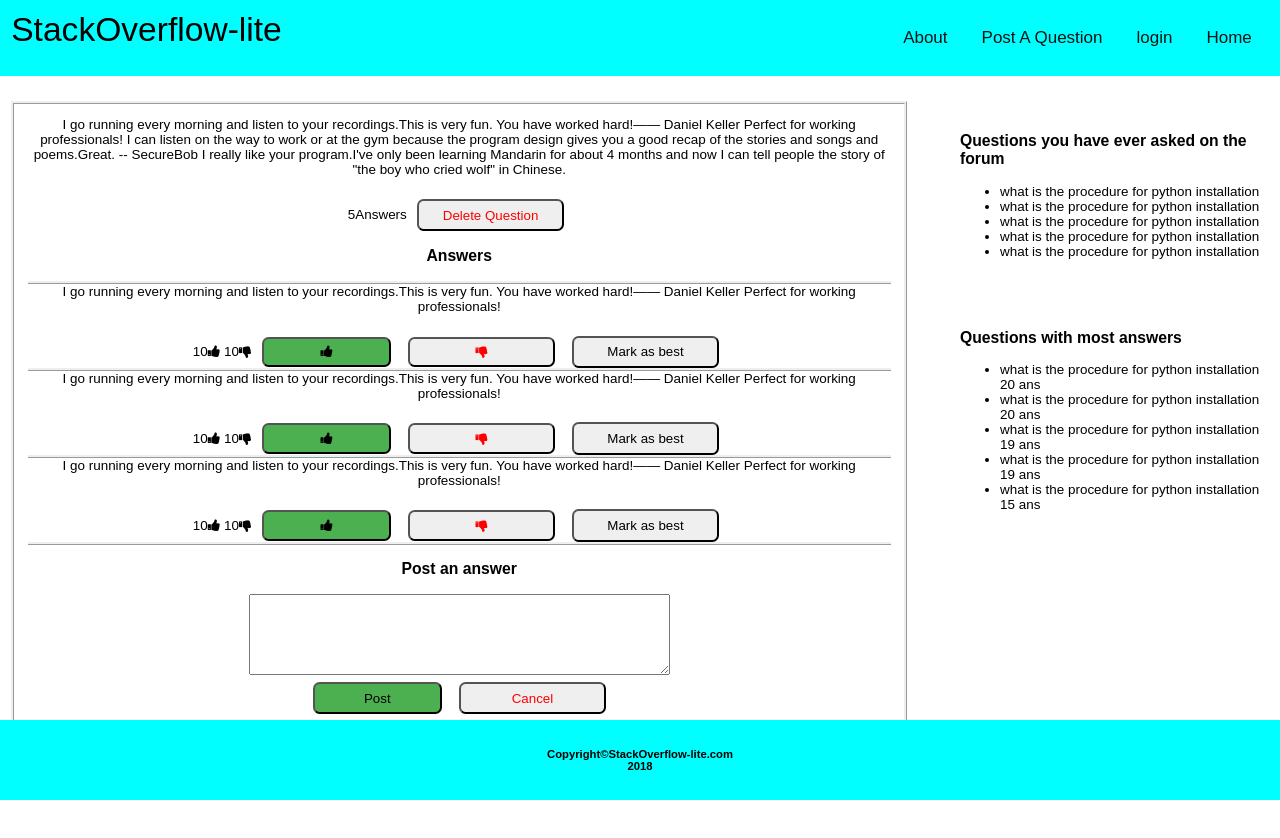
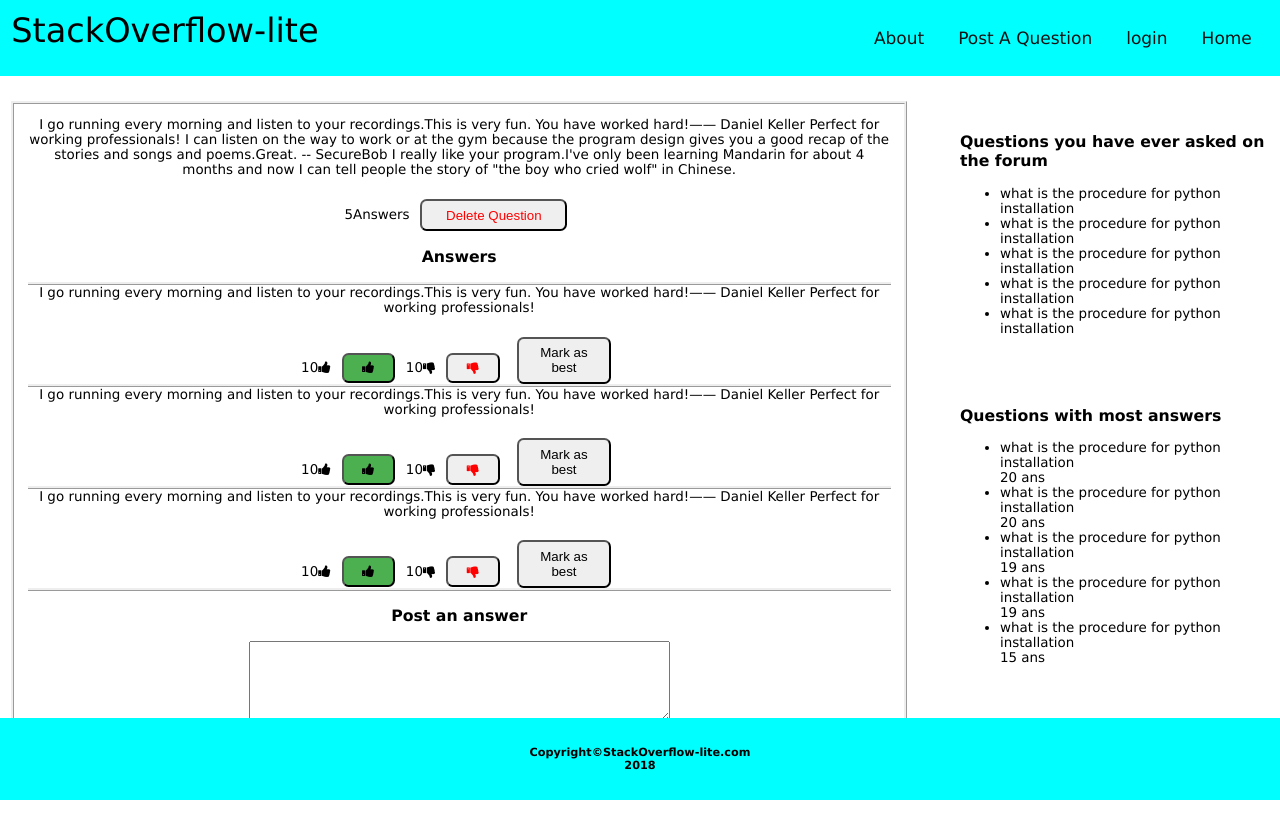
Before and after one commit to jackiegitari1234/AndelaStackOverflow-lite, a plain HTML site: page quiz.html in a window 1280 px wide. Drawn offline with Linux system fonts and the light colour scheme.

Commit message:
[Finishes #162678596] modified css and quiz files

```diff
--- a/css/style.css
+++ b/css/style.css
@@ -2,7 +2,7 @@
     font-size: 0.7em;
     padding: 0px;
     margin:0px;
-    font-family: Arial, Helvetica, sans-serif;
+    font-family: 'Lucida Sans', 'Lucida Sans Regular', 'Lucida Grande', 'Lucida Sans Unicode', Geneva, Verdana, sans-serif;
     text-align:center;
 
 
@@ -141,3 +141,6 @@ label {
    background-color: aqua;
    padding: 0.1em 0em;
 }
+.required{
+    color: red;
+}
--- a/quiz.html
+++ b/quiz.html
@@ -32,30 +32,33 @@
                         I go running every morning and listen to your recordings.This is very fun.
                         You have worked hard!—— Daniel Keller Perfect for working professionals!
                         <br><br>
-                        10<i class="fa fa-thumbs-up"></i>  10<i class="fa fa-thumbs-down"></i>
-                        <button class="success"style="margin-bottom:0px" type="reset" name="cancel"><i class="fa fa-thumbs-up"></i></button>
-                        <button class="alert"style="margin-bottom:0px" type="reset" name="cancel"><i class="fa fa-thumbs-down"></i></button>
-                        <button class="info"style="margin-bottom:0px" type="reset" name="cancel">Mark as best</button>
+                        10<i class="fa fa-thumbs-up"></i>
+                        <button class="success"style="margin-bottom:0px;width:4em" type="reset" name="cancel"><i class="fa fa-thumbs-up"></i></button>
+                        10<i class="fa fa-thumbs-down"></i>
+                        <button class="alert"style="margin-bottom:0px;width:4em" type="reset" name="cancel"><i class="fa fa-thumbs-down"></i></button>
+                        <button class="info"style="margin-bottom:0px;width:7em" type="reset" name="cancel">Mark as best</button>
 
                     </div>
                     <div class="comments">
                         I go running every morning and listen to your recordings.This is very fun.
                         You have worked hard!—— Daniel Keller Perfect for working professionals!
                         <br><br>
-                        10<i class="fa fa-thumbs-up"></i>  10<i class="fa fa-thumbs-down"></i>
-                        <button class="success"style="margin-bottom:0px" type="reset" name="cancel"><i class="fa fa-thumbs-up"></i></button>
-                        <button class="alert"style="margin-bottom:0px" type="reset" name="cancel"><i class="fa fa-thumbs-down"></i></button>
-                        <button class="info"style="margin-bottom:0px" type="reset" name="cancel">Mark as best</button>
+                        10<i class="fa fa-thumbs-up"></i>
+                        <button class="success"style="margin-bottom:0px;width:4em" type="reset" name="cancel"><i class="fa fa-thumbs-up"></i></button>
+                        10<i class="fa fa-thumbs-down"></i>
+                        <button class="alert"style="margin-bottom:0px;width:4em" type="reset" name="cancel"><i class="fa fa-thumbs-down"></i></button>
+                        <button class="info"style="margin-bottom:0px;width:7em" type="reset" name="cancel">Mark as best</button>
 
                     </div>
                     <div class="comments">
                         I go running every morning and listen to your recordings.This is very fun.
                         You have worked hard!—— Daniel Keller Perfect for working professionals!
                         <br><br>
-                        10<i class="fa fa-thumbs-up"></i>  10<i class="fa fa-thumbs-down"></i>
-                        <button class="success"style="margin-bottom:0px" type="reset" name="cancel"><i class="fa fa-thumbs-up"></i></button>
-                        <button class="alert"style="margin-bottom:0px" type="reset" name="cancel"><i class="fa fa-thumbs-down"></i></button>
-                        <button class="info"style="margin-bottom:0px" type="reset" name="cancel">Mark as best</button>
+                        10<i class="fa fa-thumbs-up"></i>
+                        <button class="success"style="margin-bottom:0px;width:4em" type="reset" name="cancel"><i class="fa fa-thumbs-up"></i></button>
+                        10<i class="fa fa-thumbs-down"></i>
+                        <button class="alert"style="margin-bottom:0px;width:4em" type="reset" name="cancel"><i class="fa fa-thumbs-down"></i></button>
+                        <button class="info"style="margin-bottom:0px;width:7em" type="reset" name="cancel">Mark as best</button>
 
                     </div>
                     <div class="comments">
```
